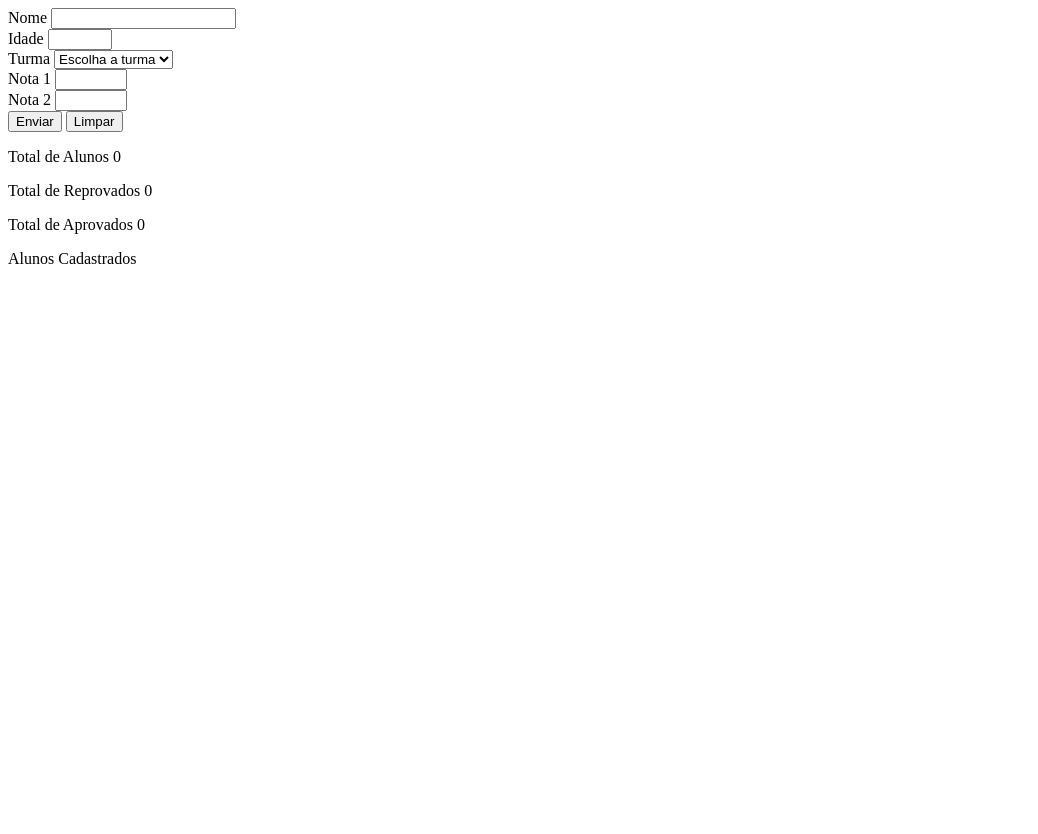
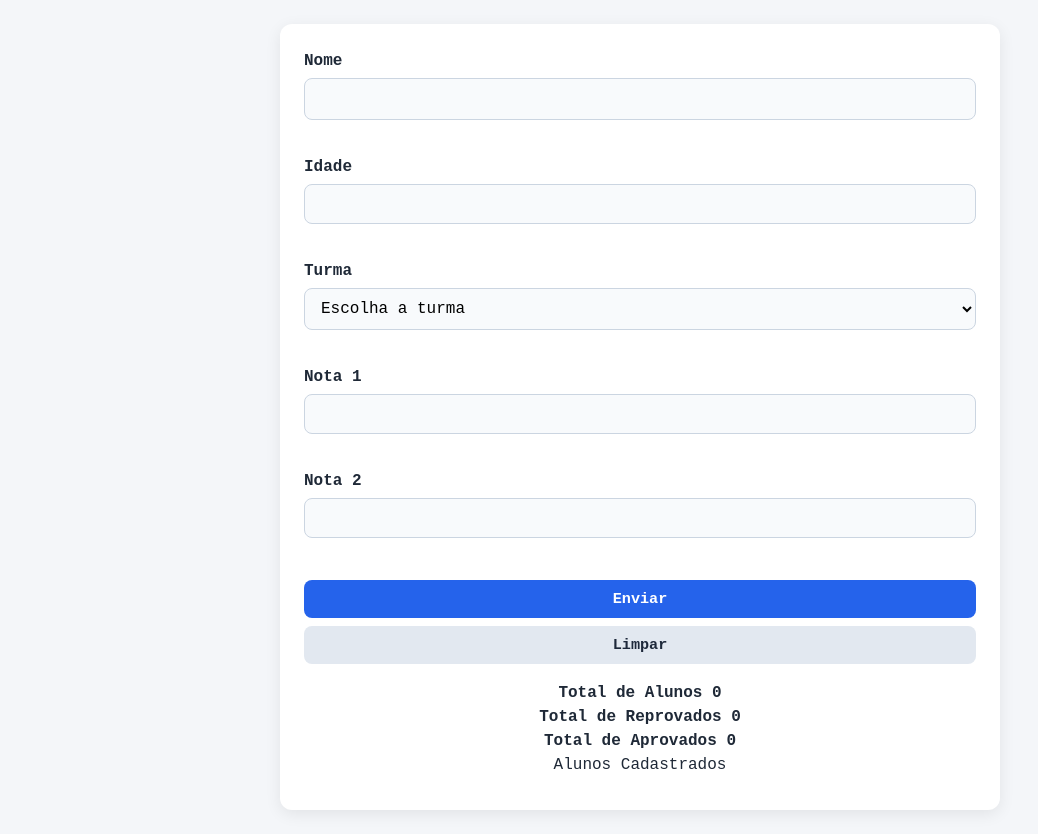
Before and after one commit to richard1020100-ai/Atividade-Gest-o-de-Alunos, a plain HTML site: page index.html in a window 1280 px wide. Shown: the whole page, without its empty margins (0-1038 px from the left). Before the commit the page ends 800 px from the top, so only its background shows below. Drawn offline with Linux system fonts and the light colour scheme.

Commit message:
Salvando o CSS

```diff
--- a/index.html
+++ b/index.html
@@ -6,17 +6,163 @@
     <title>Gestão de alunos</title>
     <link rel="stylesheet" href="style.css" />
     <style>
+* {
+  box-sizing: border-box;
+  margin: 0;
+  padding: 0;
+}
+
+body {
+  font-family: monospace;
+  background-color: #f4f6f9;
+  color: #1f2937;
+  padding: 24px;
+}
+
+.mae {
+  display: flex;
+  justify-content: center;
+}
+
+.filha {
+  width: 100%;
+  max-width: 720px;
+  background-color: #ffffff;
+  padding: 24px;
+  border-radius: 12px;
+  box-shadow: 0 4px 16px rgba(0, 0, 0, 0.08);
+  text-align: center;
+  font-size: 1rem;
+}
+
+form {
+  display: flex;
+  flex-direction: column;
+  gap: 8px;
+  text-align: left;
+  margin-bottom: 20px;
+}
+
+label {
+  font-weight: bold;
+  margin-top: 4px;
+}
+
+input,
+select {
+  width: 100%;
+  padding: 10px 12px;
+  font-family: inherit;
+  font-size: 1rem;
+  border: 1px solid #cbd5e1;
+  border-radius: 8px;
+  background-color: #f8fafc;
+}
+
+input:focus,
+select:focus {
+  outline: none;
+  border-color: #2563eb;
+  background-color: #ffffff;
+}
+
+#nome {
+  font-size: 1.1rem;
+  border-radius: 0.5rem;
+}
+
+button {
+  padding: 10px 16px;
+  font-family: inherit;
+  font-size: 0.95rem;
+  font-weight: bold;
+  border: none;
+  border-radius: 8px;
+  cursor: pointer;
+}
+
+button[type="submit"] {
+  background-color: #2563eb;
+  color: #ffffff;
+  margin-top: 8px;
+}
+
+button[type="submit"]:hover {
+  background-color: #1d4ed8;
+}
+
+button[type="reset"] {
+  background-color: #e2e8f0;
+  color: #1e293b;
+}
+
+button[type="reset"]:hover {
+  background-color: #cbd5e1;
+}
+
+#alerta {
+  font-weight: bold;
+  color: #b45309;
+  margin: 12px 0;
+}
+
+#total,
+#reprovados,
+#aprovados {
+  font-weight: bold;
+  margin: 6px 0;
+}
+
+ul#lista {
+  list-style: none;
+  margin-top: 12px;
+  display: flex;
+  flex-direction: column;
+  gap: 10px;
+  text-align: left;
+}
+
+ul#lista li {
+  display: flex;
+  justify-content: space-between;
+  align-items: center;
+  gap: 12px;
+  padding: 12px;
+  border-radius: 8px;
+  background-color: #f8fafc;
+  border: 1px solid #e2e8f0;
+  font-size: 0.95rem;
+}
+
+ul#lista li button {
+  background-color: #ef4444;
+  color: #ffffff;
+  padding: 6px 10px;
+  font-size: 0.85rem;
+  flex-shrink: 0;
+}
+
+ul#lista li button:hover {
+  background-color: #dc2626;
+}
+
 .verde {
-        color: green;
+  color: #15803d;
+  border-color: #86efac;
+  background-color: #f0fdf4;
 }
 
 .vermelho {
-        color: red;
+  color: #b91c1c;
+  border-color: #fca5a5 ;
+  background-color: #fef2f2 ;
 }
+
     </style>
   </head>
   <body>
     <div class="mae">
+      <div class="filha">
         <form action="" id="formulario">
           <label for="nome">Nome</label>
           <input required type="text" id="nome" name="nome" /><br />
@@ -71,8 +217,8 @@
         <p>Alunos Cadastrados</p>
         <ul id="lista"></ul>
       </div>
+    </div>
     <script>
-
       const formulario = document.querySelector("#formulario");
       const nome = document.querySelector("#nome");
       const idade = document.querySelector("#idade");
@@ -88,7 +234,7 @@
       let alunosReprovados = 0;
       let alunosAprovados = 0;
       let alunosTotal = 0;
-const alunosListas = []
+      const alunosListas = [];
       formulario.addEventListener("submit", (event) => {
         event.preventDefault();
 
```
Lines whose indentation alone changed are shown as unchanged.
